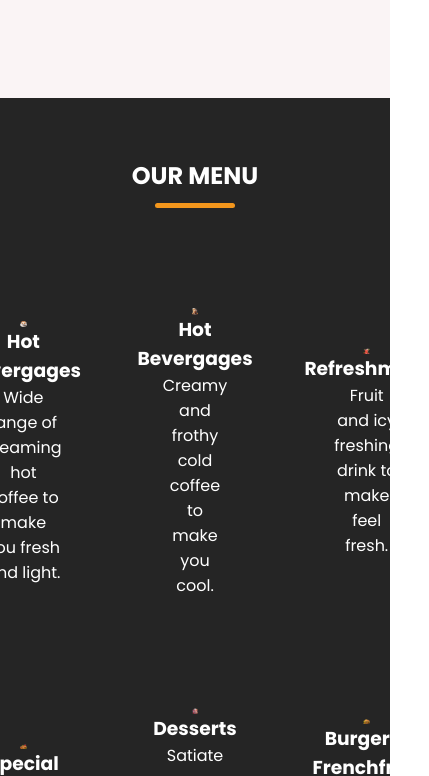
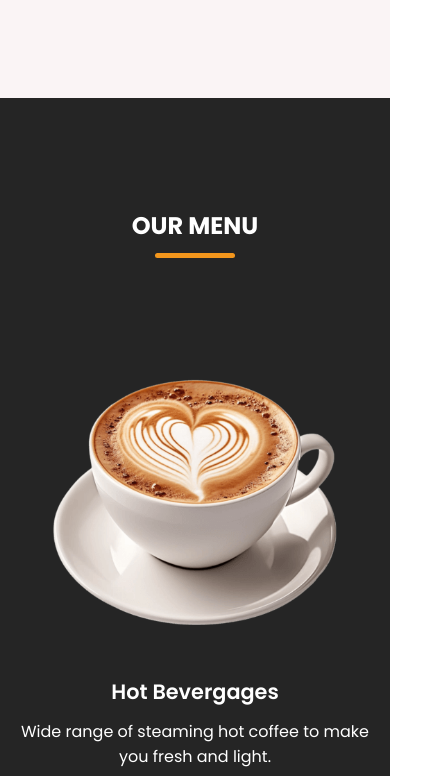
Before and after one commit to TranVuHoang/htmlcss-project-09, a plain HTML site: page index.html in a window 390 px wide. Shown: the part 1654-2430 px from the top of the page, 429 px wide, since content can reach past the window. Drawn offline with Linux system fonts and the light colour scheme; a web font is replaced by a local one.

Commit message:
Responsive menu section

```diff
--- a/css/style.css
+++ b/css/style.css
@@ -249,6 +249,7 @@ header {
 .menu-section {
   color: var(--white-color);
   background: var(--dark-color);
+  padding: 50px 0 100px;
 }
 
 .menu-section .menu-list {
@@ -268,7 +269,35 @@ header {
   width: calc(100% / 3 - 110px);
 }
 
-/* Responsive media query code for max-width*/
+.menu-section .menu-list .menu-item .menu-image {
+  max-width: 83%;
+  aspect-ratio: 1;
+  margin-bottom: 15px;
+  object-fit: contain;
+}
+
+.menu-section .menu-list .menu-item .name {
+  margin: 12px 0;
+  font-size: var(--font-size-l);
+  font-weight: var(--font-weight-semibold);
+}
+
+.menu-section .menu-list .menu-item .desc {
+  font-size: var(--font-size-m);
+}
+
+/* Responsive media query code for max-width 1024px*/
+@media screen and (max-width: 1024px) {
+  .menu-section .menu-list {
+    gap: 60px;
+  }
+
+  .menu-section .menu-list .menu-item {
+    width: calc(100% / 3 - 60px);
+  }
+}
+
+/* Responsive media query code for max-width 900px */
 @media screen and (max-width: 900px) {
   :root {
     /* Font size */
@@ -365,4 +394,27 @@ header {
     max-width: 250px;
     aspect-ratio: 1; /* luôn đảm bảo chiều rộng và chiều cao bằng nhau */
   }
+
+  .menu-section .menu-list {
+    gap: 30px;
+  }
+
+  .menu-section .menu-list .menu-item {
+    width: calc(100% / 2 - 30px);
+  }
+
+  .menu-section .menu-list .menu-image {
+    max-width: 200px;
+  }
 }
+
+/* Responsive media query code for max-width 640px */
+@media screen and (max-width: 640px) {
+  .menu-section .menu-list {
+    gap: 60px;
+  }
+
+  .menu-section .menu-list .menu-item {
+    width: 100%;
+  }
+}
```
